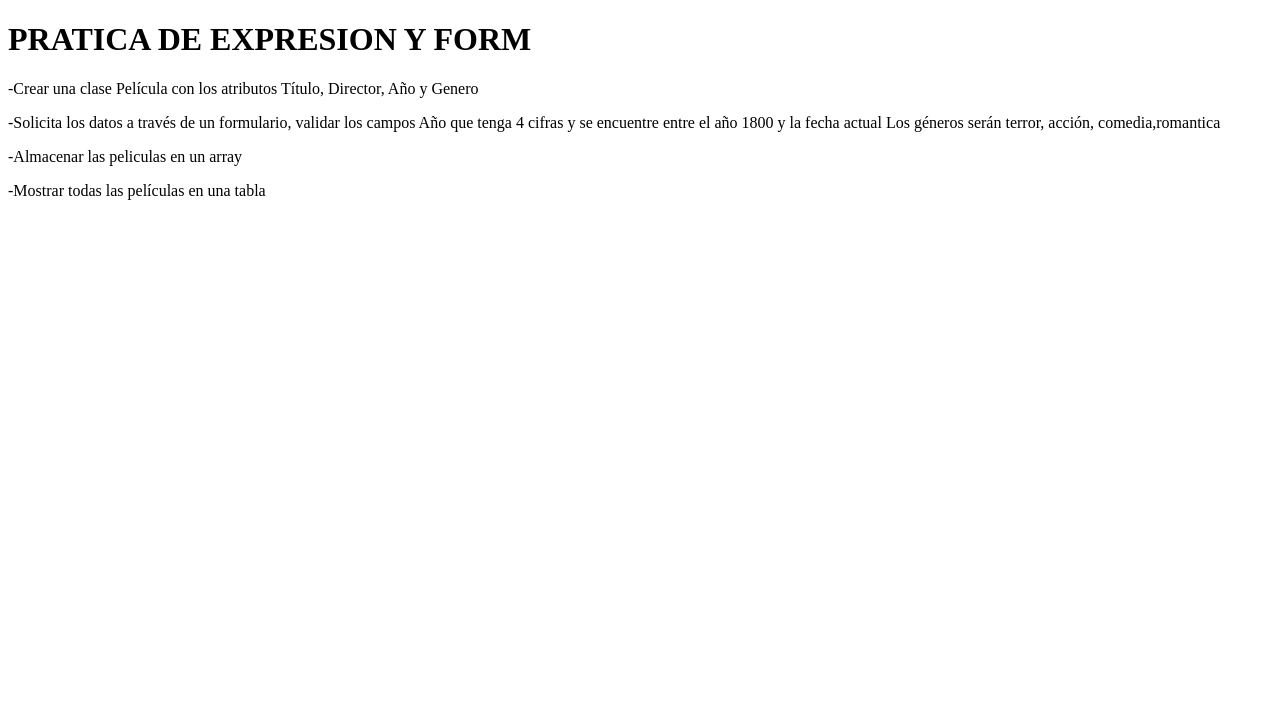
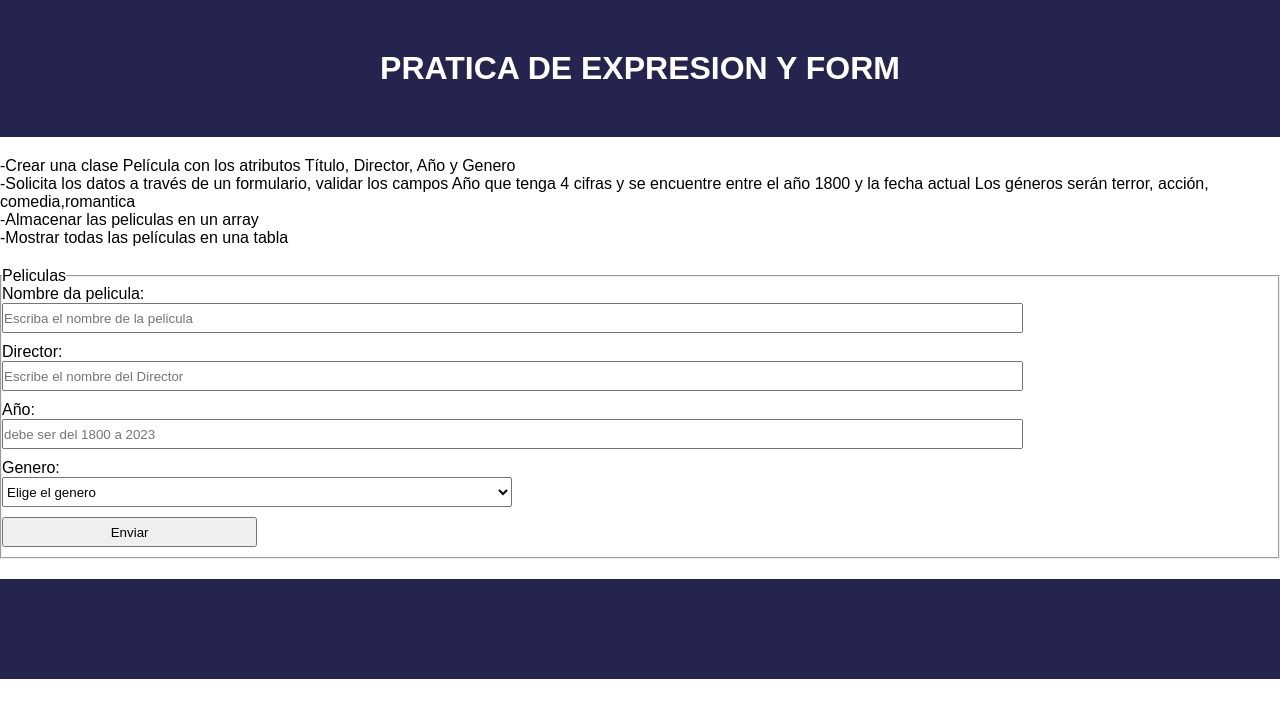
Before and after one commit to navarrorafa/pratica-expression-form, a plain HTML site: page index.html in a window 1280 px wide. Drawn offline with Linux system fonts and the light colour scheme.

Commit message:
html formnulario hecho

```diff
--- a/css/main.css
+++ b/css/main.css
@@ -0,0 +1,46 @@
+*{
+    margin: 0;
+    padding: 0;
+    box-sizing: border-box;
+}
+
+body {
+    font-family: Arial, Helvetica, sans-serif;
+}
+
+footer , header {
+    background-color: rgb(36, 36, 78);
+    color: #fff;
+    text-align: center;
+    padding: 50px;
+}
+
+section {
+    margin-top: 20px;
+    margin-bottom: 20px;
+}
+
+.ejercicio{
+    margin-top: 20px;
+
+}
+.ejercciio p {
+    font-size: 1rem;
+}
+
+input {
+    width: 80%;
+    height: 30px;
+    margin-bottom: 10px;
+}
+
+select {
+    width: 40%;
+    height: 30px;
+}
+
+.button {
+    width: 20%;
+    display: block;
+    margin-top: 10px;
+}
--- a/index.html
+++ b/index.html
@@ -4,6 +4,7 @@
 <head>
     <meta charset="UTF-8">
     <meta name="viewport" content="width=device-width, initial-scale=1.0">
+    <link rel="stylesheet" href="css/main.css">
     <title>Practica Expression Formulario</title>
 </head>
 
@@ -14,13 +15,37 @@
     </header>
 
     <main>
-
+        <div class="ejercicio">
         <p>-Crear una clase Película con los atributos Título, Director, Año y Genero</p>
            <p> -Solicita los datos a través de un formulario, validar los campos Año que tenga 4 cifras y se encuentre entre el año 1800 y la fecha actual Los géneros serán terror, acción, comedia,romantica</p>
             <p>-Almacenar las peliculas en un array</p>
             <p>-Mostrar todas las películas en una tabla</p>
+        </div>
 
         <section id="formulario" class="formulario">
+            <form action="" method="get">
+                <fieldset>
+                    <legend>Peliculas</legend>
+                    <label for="pelicula">
+                        <p>Nombre da pelicula:</p>
+                    </label>
+                    <input type="name" placeholder="Escriba el nombre de la pelicula" name="pelicula" class="pelicula" required>
+                    <label for="director">
+                        <p>Director:</p>
+                    </label>
+                    <input type="name" placeholder="Escribe el nombre del Director" name="director" class="director" required>
+                    <label for="ano">
+                        <p>Año:</p>
+                    </label>
+                    <input type="number" placeholder="debe ser del 1800 a 2023" name="ano" class="ano">
+                    <p>Genero:</p>
+                    <select name="genero" id="genero">
+
+                        <option value="genero">Elige el genero</option>
+                    </select>
+                    <input type="submit" value="Enviar" class="button">
+                </fieldset>
+            </form>
 
         </section>
 
```
